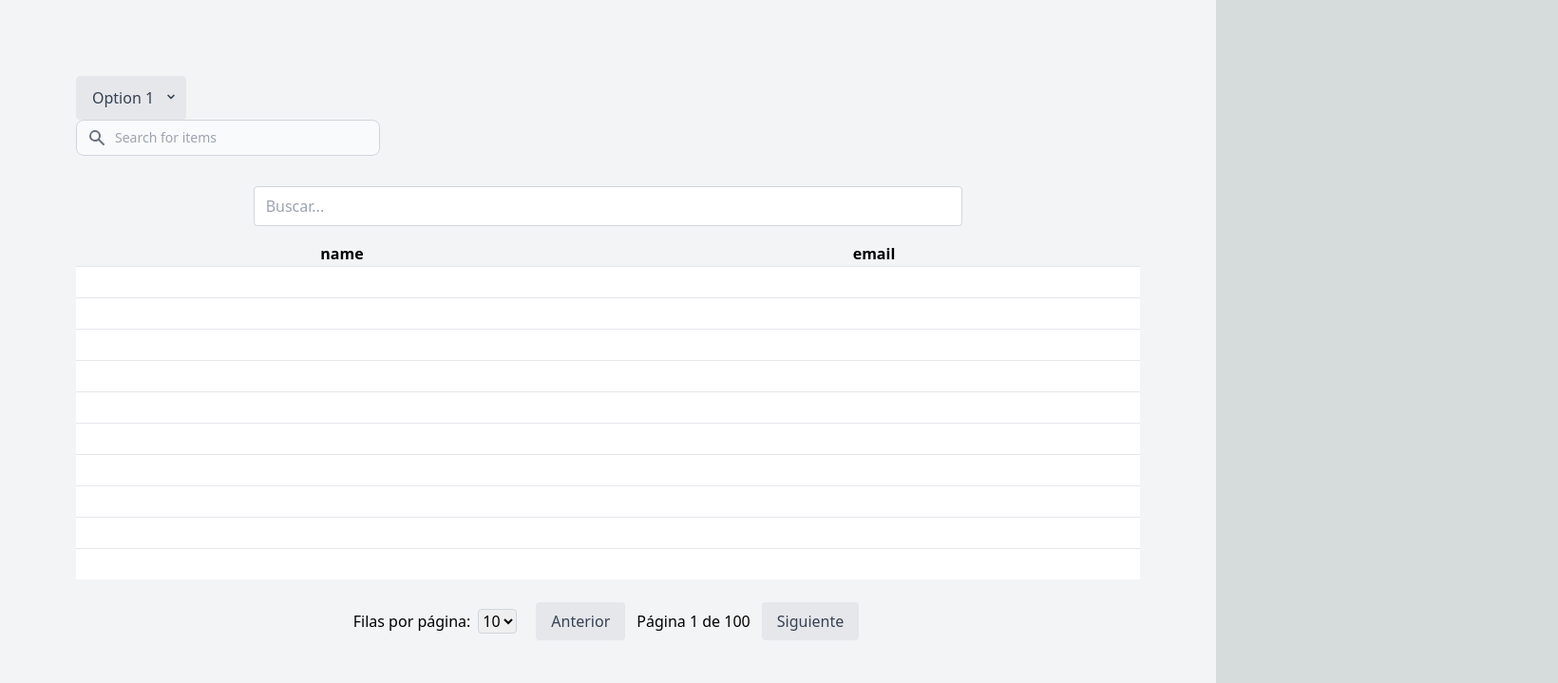
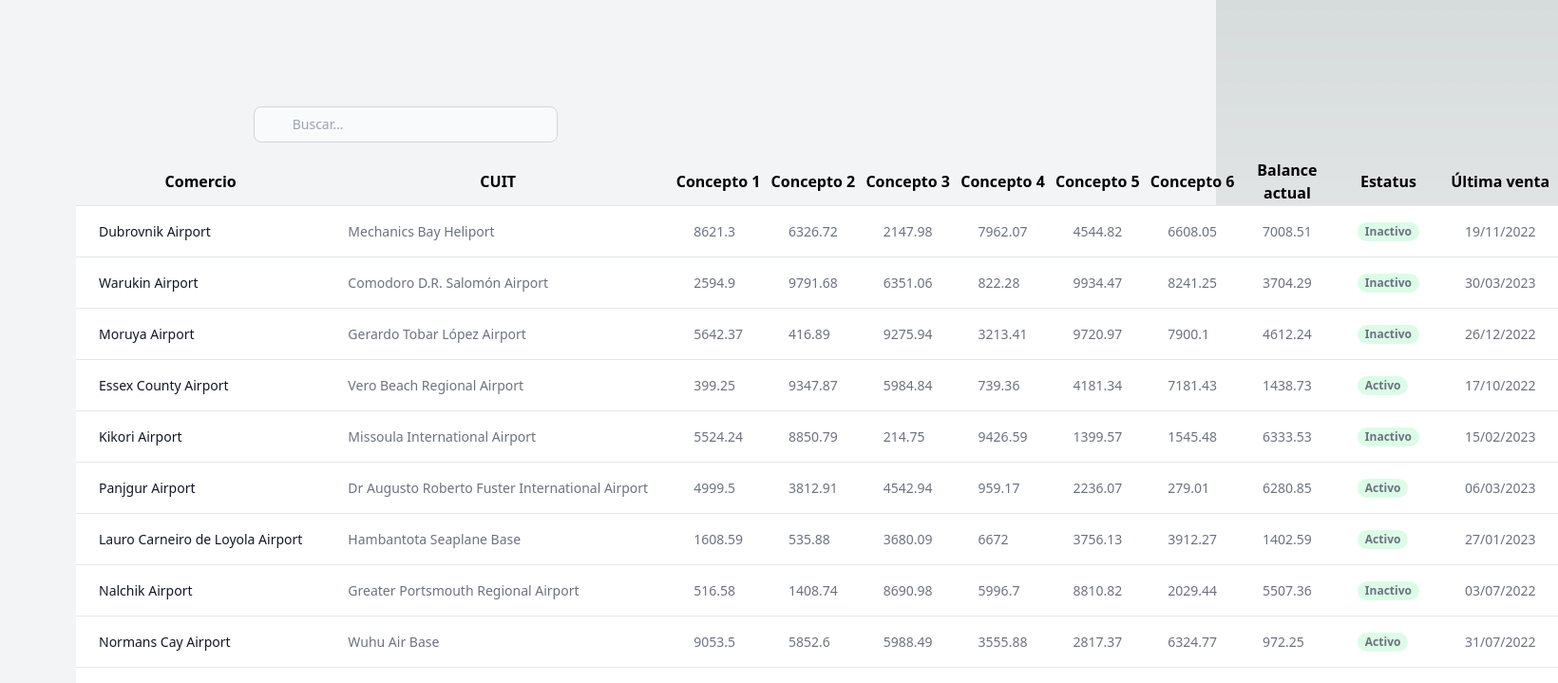
Before and after one commit to CsarChvz/challenge-frontend-koibanx, a Next.js app: page / in a window 1280 px wide. Shown: the top 719 px of the page at 95% size, 1640 px wide, since content can reach past the window. Built offline with nearby package versions, Linux system fonts and the light colour scheme.

Commit message:
settings props , missing types

```diff
--- a/src/components/Table/BodyTable/index.tsx
+++ b/src/components/Table/BodyTable/index.tsx
@@ -1,32 +1,63 @@
 import React from "react";
 
+interface Data {
+  id: number;
+  comercio: string;
+  balance_actual: number;
+  concepto_1: number;
+  concepto_2: number;
+  concepto_3: number;
+  concepto_4: number;
+  concepto_5: number;
+  concepto_6: number;
+  cuit: string;
+  activo: boolean;
+  ultima_venta: string;
+}
+
 type Props = {
-  data?: any;
+  data: Data[];
 };
 
 const BodyTable: React.FC<Props> = ({ data }: Props) => {
   return (
     <tbody className="bg-white divide-y divide-gray-200">
-      {data.map((item: any) => (
+      {data.map((item: Data) => (
         <tr key={item.id}>
-          <td className="px-6 py-4 whitespace-nowrap">
-            <div className="flex items-center">
-              <div className="ml-4">
-                <div className="text-sm font-medium text-gray-900">
-                  {item.comercio}
-                </div>
-                <div className="text-sm text-gray-500">{item.email}</div>
-              </div>
-            </div>
+          <td className="px-6 py-4 whitespace-nowrap text-sm font-medium text-gray-900">
+            {item.comercio}
           </td>
-          <td className="px-6 py-4 whitespace-nowrap">
-            <div className="flex items-center">
-              <div className="ml-4">
-                <div className="text-sm font-medium text-gray-900">
-                  {item.email}
-                </div>
-              </div>
-            </div>
+          <td className="px-6 py-4 whitespace-nowrap text-sm text-gray-500">
+            {item.cuit}
+          </td>
+          <td className="px-6 py-4 whitespace-nowrap text-sm text-gray-500">
+            {item.balance_actual}
+          </td>
+          <td className="px-6 py-4 whitespace-nowrap text-sm text-gray-500">
+            {item.concepto_1}
+          </td>
+          <td className="px-6 py-4 whitespace-nowrap text-sm text-gray-500">
+            {item.concepto_2}
+          </td>
+          <td className="px-6 py-4 whitespace-nowrap text-sm text-gray-500">
+            {item.concepto_3}
+          </td>
+          <td className="px-6 py-4 whitespace-nowrap text-sm text-gray-500">
+            {item.concepto_4}
+          </td>
+          <td className="px-6 py-4 whitespace-nowrap text-sm text-gray-500">
+            {item.concepto_5}
+          </td>
+          <td className="px-6 py-4 whitespace-nowrap text-sm text-gray-500">
+            {item.concepto_6}
+          </td>
+          <td className="px-6 py-4 whitespace-nowrap text-sm text-gray-500">
+            <span className="px-2 inline-flex text-xs leading-5 font-semibold rounded-full bg-green-100">
+              {item.activo ? "Activo" : "Inactivo"}
+            </span>
+          </td>
+          <td className="px-6 py-4 whitespace-nowrap text-sm text-gray-500">
+            {item.ultima_venta}
           </td>
         </tr>
       ))}
--- a/src/components/Table/HeaderTable/index.tsx
+++ b/src/components/Table/HeaderTable/index.tsx
@@ -8,8 +8,8 @@ type Props = {
 
 interface Columns {
   name: string;
+  label: string;
   sortable: boolean;
-
   handleSort: (column: string) => void;
 }
 
@@ -22,8 +22,13 @@ const HeaderTable: React.FC<Props> = ({
     <thead>
       <tr>
         {columns.map((column: Columns) => (
-          <th key={column.name} onClick={() => column.handleSort(column.name)}>
-            {column.name}
+          <th
+            key={column.name}
+            onClick={() =>
+              column.sortable ? column.handleSort(column.name) : ""
+            }
+          >
+            {column.label}
             {column.sortable && (
               <span>
                 {sortColumn === column.name && (
--- a/src/components/Table/SearchTable/index.tsx
+++ b/src/components/Table/SearchTable/index.tsx
@@ -1,6 +1,7 @@
 // components/SearchTable.js
 import { useState } from "react";
 import HeaderTable from "../HeaderTable";
+import BodyTable from "../BodyTable";
 
 interface Data {
   id: number;
@@ -13,10 +14,14 @@ interface Data {
   concepto_5: number;
   concepto_6: number;
   cuit: string;
-  ultima_venta: Date;
+  activo: boolean;
+  ultima_venta: string;
 }
 
-const SearchTable = ({ data }: any) => {
+type Props = {
+  data: Data[];
+};
+const SearchTable = ({ data }: Props) => {
   const [searchTerm, setSearchTerm] = useState("");
   const [showActive, setShowActive] = useState(false);
   const [sortColumn, setSortColumn] = useState("");
@@ -72,6 +77,7 @@ const SearchTable = ({ data }: any) => {
   };
   interface Columns {
     name: string;
+    label: string;
     sortable: boolean;
     sortDirection: string;
     handleSort: (column: string) => void;
@@ -79,14 +85,79 @@ const SearchTable = ({ data }: any) => {
 
   const columnns: Columns[] = [
     {
-      name: "name",
+      name: "comercio",
+      label: "Comercio",
       sortable: true,
       sortDirection: sortDirection,
       handleSort: handleSort,
     },
     {
-      name: "email",
+      name: "cuit",
+      label: "CUIT",
       sortable: true,
+      sortDirection: sortDirection,
+      handleSort: handleSort,
+    },
+    {
+      name: "concepto_1",
+      label: "Concepto 1",
+      sortable: false,
+      sortDirection: sortDirection,
+      handleSort: handleSort,
+    },
+    {
+      name: "concepto_2",
+      label: "Concepto 2",
+      sortable: false,
+      sortDirection: sortDirection,
+      handleSort: handleSort,
+    },
+    {
+      name: "concepto_3",
+      label: "Concepto 3",
+      sortable: false,
+      sortDirection: sortDirection,
+      handleSort: handleSort,
+    },
+    {
+      name: "concepto_4",
+      label: "Concepto 4",
+      sortable: false,
+      sortDirection: sortDirection,
+      handleSort: handleSort,
+    },
+    {
+      name: "concepto_5",
+      label: "Concepto 5",
+      sortable: false,
+      sortDirection: sortDirection,
+      handleSort: handleSort,
+    },
+    {
+      name: "concepto_6",
+      label: "Concepto 6",
+      sortable: false,
+      sortDirection: sortDirection,
+      handleSort: handleSort,
+    },
+    {
+      name: "balance_actual",
+      label: "Balance actual",
+      sortable: false,
+      sortDirection: sortDirection,
+      handleSort: handleSort,
+    },
+    {
+      name: "activo",
+      label: "Estatus",
+      sortable: false,
+      sortDirection: sortDirection,
+      handleSort: handleSort,
+    },
+    {
+      name: "ultima_venta",
+      label: "Última venta",
+      sortable: false,
       sortDirection: sortDirection,
       handleSort: handleSort,
     },
@@ -99,7 +170,7 @@ const SearchTable = ({ data }: any) => {
         <input
           type="text"
           placeholder="Buscar..."
-          className="w-full px-3 py-2 border border-gray-300 focus:outline-none focus:border-blue-500 rounded"
+          className="block p-2 pl-10 text-sm text-gray-900 border border-gray-300 rounded-lg w-80 bg-gray-50 focus:ring-blue-500 focus:border-blue-500 dark:bg-gray-700 dark:border-gray-600 dark:placeholder-gray-400 dark:text-white dark:focus:ring-blue-500 dark:focus:border-blue-500"
           onChange={(event) => setSearchTerm(event.target.value)}
         />
       </div>
@@ -109,31 +180,7 @@ const SearchTable = ({ data }: any) => {
           sortDirection={sortDirection}
           sortColumn={sortColumn}
         />
-        <tbody className="bg-white divide-y divide-gray-200">
-          {paginatedData.map((item: any) => (
-            <tr key={item.id}>
-              <td className="px-6 py-4 whitespace-nowrap">
-                <div className="flex items-center">
-                  <div className="ml-4">
-                    <div className="text-sm font-medium text-gray-900">
-                      {item.name}
-                    </div>
-                    <div className="text-sm text-gray-500">{item.email}</div>
-                  </div>
-                </div>
-              </td>
-              <td className="px-6 py-4 whitespace-nowrap">
-                <div className="flex items-center">
-                  <div className="ml-4">
-                    <div className="text-sm font-medium text-gray-900">
-                      {item.email}
-                    </div>
-                  </div>
-                </div>
-              </td>
-            </tr>
-          ))}
-        </tbody>
+        <BodyTable data={paginatedData} />
       </table>
       <div className="flex items-center justify-center mt-6">
         <div className="mr-4">
--- a/src/pages/index.tsx
+++ b/src/pages/index.tsx
@@ -12,49 +12,6 @@ const HomePage = () => {
 
   return (
     <div className="p-20 justify-center min-h-screen bg-gray-100 dark:bg-gray-800">
-      <div className="relative overflow-x-auto justify-between"></div>
-      <div className="inline-block relative">
-        <select className="block appearance-none w-full bg-gray-200 border border-gray-200 text-gray-700 py-3 px-4 pr-8 rounded leading-tight focus:outline-none focus:bg-white focus:border-gray-500">
-          <option>Option 1</option>
-          <option>Option 2</option>
-          <option>Option 3</option>
-        </select>
-        <div className="pointer-events-none absolute inset-y-0 right-0 flex items-center px-2 text-gray-700">
-          <svg
-            className="fill-current h-4 w-4"
-            xmlns="http://www.w3.org/2000/svg"
-            viewBox="0 0 20 20"
-          >
-            <path d="M10 12l-5-5 1.41-1.41L10 9.17l3.59-3.58L15 7l-5 5z" />
-          </svg>
-        </div>
-      </div>
-
-      {/* Search Bar */}
-      <div className="relative">
-        <div className="absolute inset-y-0 left-0 flex items-center pl-3 pointer-events-none">
-          <svg
-            className="w-5 h-5 text-gray-500 dark:text-gray-400"
-            aria-hidden="true"
-            fill="currentColor"
-            viewBox="0 0 20 20"
-            xmlns="http://www.w3.org/2000/svg"
-          >
-            <path
-              fillRule="evenodd"
-              d="M8 4a4 4 0 100 8 4 4 0 000-8zM2 8a6 6 0 1110.89 3.476l4.817 4.817a1 1 0 01-1.414 1.414l-4.816-4.816A6 6 0 012 8z"
-              clipRule="evenodd"
-            ></path>
-          </svg>
-        </div>
-        <input
-          type="text"
-          id="table-search"
-          className="block p-2 pl-10 text-sm text-gray-900 border border-gray-300 rounded-lg w-80 bg-gray-50 focus:ring-blue-500 focus:border-blue-500 dark:bg-gray-700 dark:border-gray-600 dark:placeholder-gray-400 dark:text-white dark:focus:ring-blue-500 dark:focus:border-blue-500"
-          placeholder="Search for items"
-        />
-      </div>
-
       {/* Table */}
       <div className="flex flex-col mt-4">
         <SearchTable data={data} />
```
